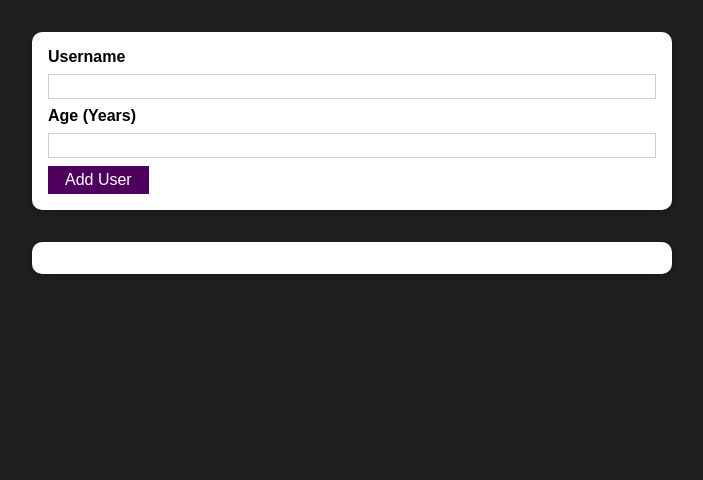
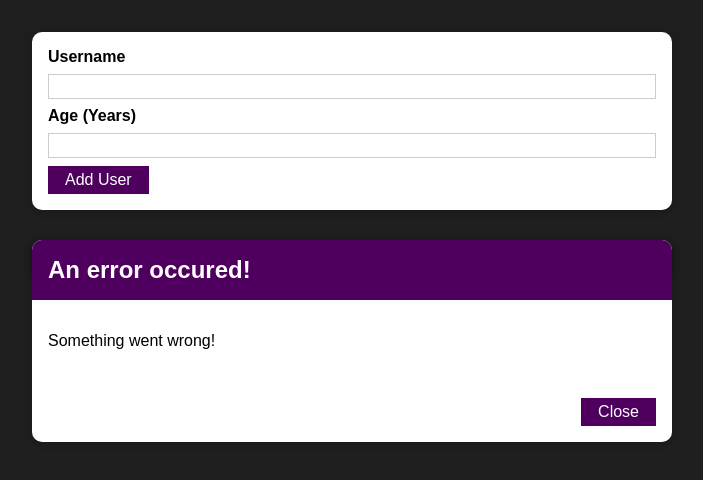
Before and after one commit to nataliusta/user_input_react, a React (Create React App) app: page / in a window 1280 px wide. Shown: the top 480 px of the page, without its empty margins (288-991 px from the left). Built offline with nearby package versions, Linux system fonts and the light colour scheme.

Commit message:
Update AddUser.js

```diff
--- a/src/components/Users/AddUser.js
+++ b/src/components/Users/AddUser.js
@@ -3,6 +3,7 @@
 import Card from '../UI/Card';
 import styles from './AddUser.module.css';
 import Button from '../UI/Button';
+import ErrorModal from '../UI/ErrorModal';
 
 const AddUser = (props) => {
     const [enteredValue, setEnteredValue] = useState('');
@@ -30,6 +31,8 @@
     };
 
     return(
+        <div>
+            <ErrorModal title='An error occured!' message='Something went wrong!' />
             <Card className={styles.input}>
                 <form onSubmit={addUserHandler}>
                     <label htmlFor='username'>Username</label>
@@ -47,6 +50,7 @@
                     <Button type='age'>Add User</Button>
                 </form>
             </Card>
+        </div>
     );
 };
 
```
Lines whose indentation alone changed are shown as unchanged.
